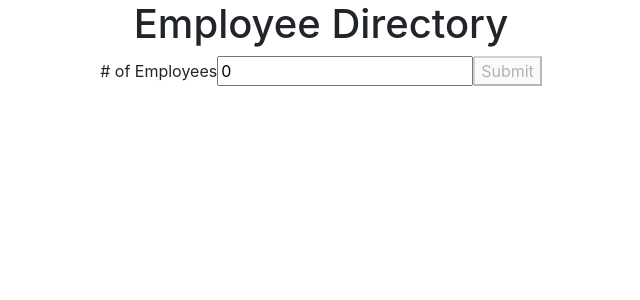
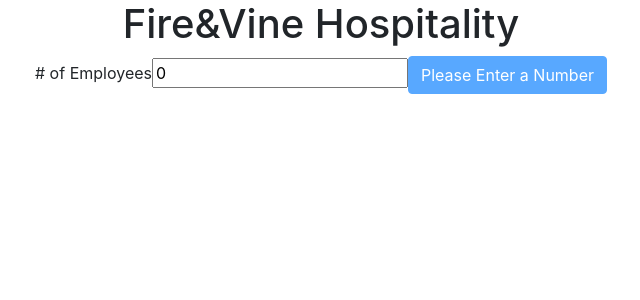
Before and after one commit to trishness/employeedirectory, a React (Create React App) app: page / in a window 1280 px wide. Shown: the top 300 px of the page, without its empty margins (319-959 px from the left). Built offline with nearby package versions, Linux system fonts and the light colour scheme.

Commit message:
bug fixed, info displaying

```diff
--- a/src/App.js
+++ b/src/App.js
@@ -1,88 +1,74 @@
 import React, { Component } from 'react';
-import axios from "axios";
+import axios from "axios"
 import './App.css';
-
-function EmployeeCard(img, name, phone){
+function EmployeeCard({ img, name, phone }) {
   return (
+    <>
       <div>
-    <img src={img} alt={name.first}/>
+        <img src={img} alt={name.first} />
         <div>
           <p>{`${name.title} ${name.first} ${name.last}`}</p>
           <p>{phone}</p>
         </div>
       </div>
+    </>
   )
 }
-
 const styles={
-  empCOntainer:{
+  employeeContainer:{
     display:"flex",
-    flexWrap:"wrap",
-    justifyContent:"center"
+    flexWrap: "wrap",
+    justifyContent: "center"
   }
 }
-
 class App extends Component {
-
   state = {
-    users:[],
-    numInput: 0
+    numInput: 0,
+    users: []
   }
-
-  handleInputChange = event => {
-    const {name, value} = event.target
-    this.setState({
-      [name]:value
-    })
+  handleInputChange = e => {
+    const { name, value } = e.target
+    this.setState({ [name]: value })
   }
-
-  makeRequest = async ()=>{
-    const URL = `https://randomuser.me/api/?results=${this.state.numInput}nat=us`;
-
-    try{
-      let results = await axios.get(URL);
-      console.log(results.data.results);
-      this.setState({ users:results.data.results });
+  makeRequest = async () => {
+    const URL = `https://randomuser.me/api/?results=${this.state.numInput}&nat=us`
+    try {
+      let results = await axios.get(URL)
+      this.setState({ users: results.data.results })
       console.log(results)
-
-    } catch(error){
-      console.log("error: ", error)
+    } catch (e) {
+      console.log("Error:", e)
     }
   }
-
   renderEmployees = () => {
-    return this.state.users.map((user)=>(
-    <EmployeeCard
+    return this.state.users.map(user => <EmployeeCard
       key={user.id.value}
       img={user.picture.large}
       name={user.name}
       phone={user.phone}
-    />
-  ));
-  };
-
+    />);
+  }
   render() {
+    const isNumberEntered = this.state.numInput === 0
     return (
       <div className="App">
-        <h1>Employee Directory</h1>
-        <label htmlFor="numInput">
-          # of Employees
+        <h1>Fire&Vine Hospitality</h1>
+        <label htmlFor="numInput"># of Employees
       <input
             id="numInput"
             name="numInput"
             type="number"
             value={this.state.numInput}
             min="0"
-          onChange={this.handleInputChange}/>
+            onChange={this.handleInputChange}
+          />
         </label>
-        <button disabled={this.state.numInput === 0} onClick={this.makeRequest}>Submit</button>
-
-        <div style={styles.empContainer}>
+        <button disabled={isNumberEntered} onClick={this.makeRequest} className="btn btn-primary">{isNumberEntered ? "Please Enter a Number" : "Submit"}</button>
+        <div style={styles.employeeContainer}>
           {this.renderEmployees()}
         </div>
       </div>
     );
   }
 }
-
 export default App;
```
Lines whose indentation alone changed are shown as unchanged.
